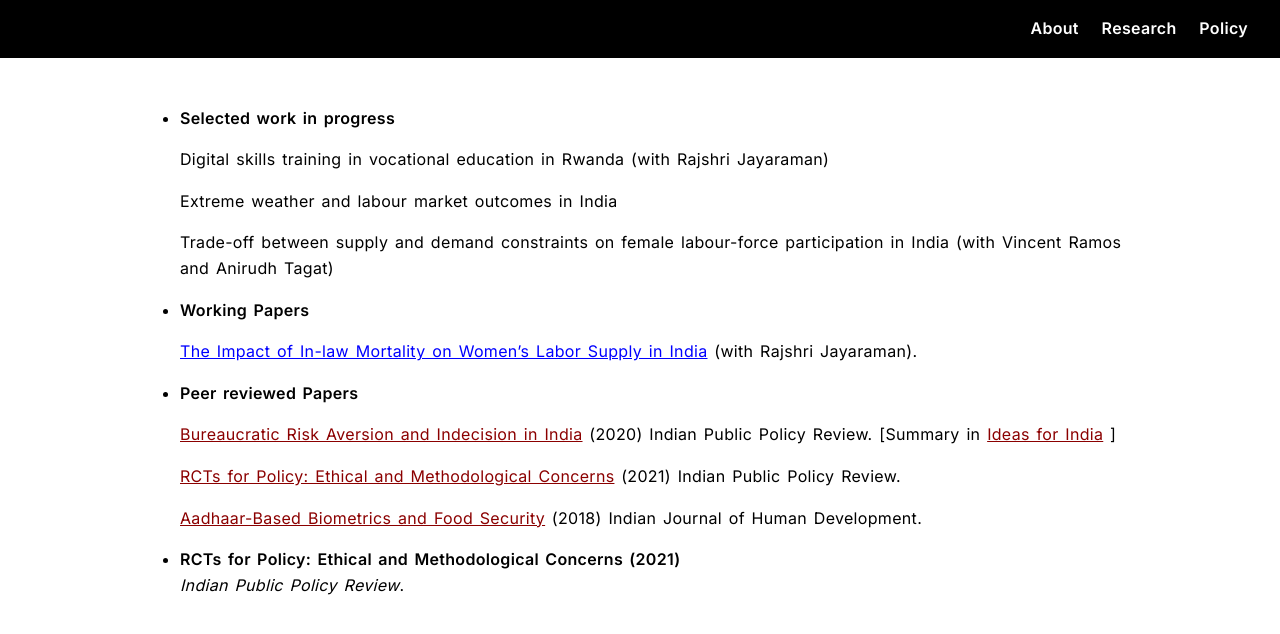
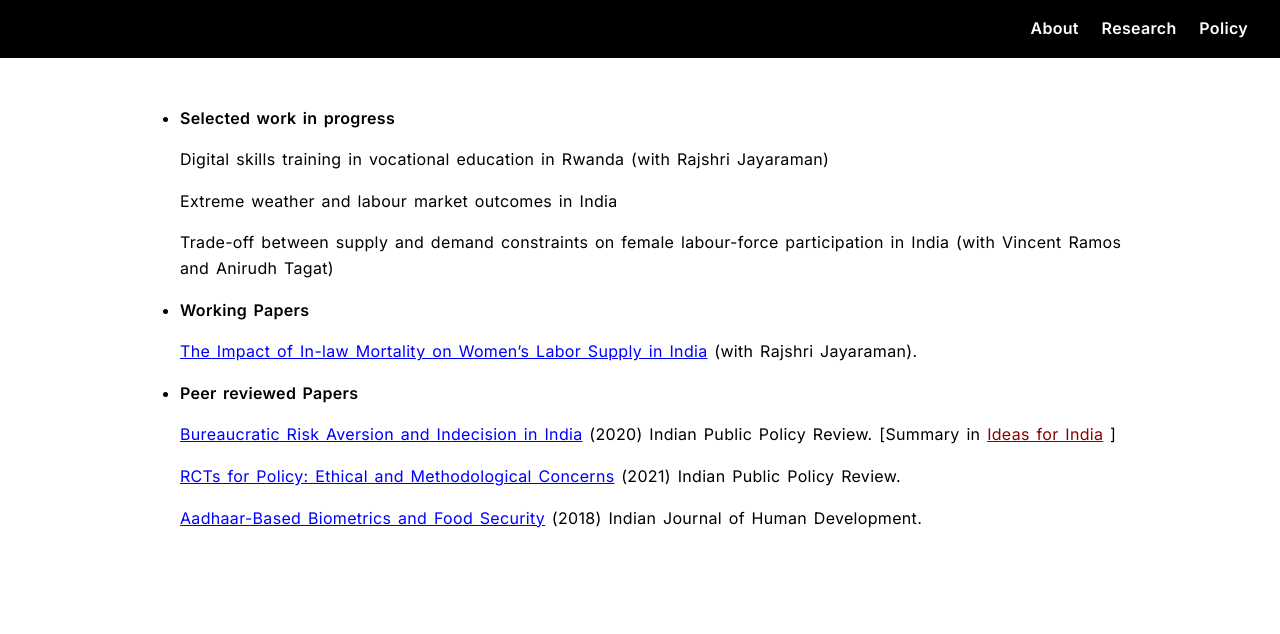
Before and after one commit to snehapmenon/snehapmenon.github.io, a Jekyll site: the page built from research.md, in a window 1280 px wide. Shown: the top 634 px of the page. Built offline with Jekyll 4.4.1, drawn with Linux system fonts in a browser that asks for light colours.

Commit message:
Update research.md

```diff
--- a/research.md
+++ b/research.md
@@ -22,13 +22,9 @@ permalink: /research.html
 - **Peer reviewed Papers**
 
 
-  <a href="https://www.ippr.in/index.php/ippr/article/view/84" style="color: darkred; " target="_blank"  rel="noopener noreferrer" >Bureaucratic Risk Aversion and Indecision in India</a> (2020) Indian Public Policy Review. [Summary in <a href="https://www.ideasforindia.in/topics/miscellany/rcts-for-policymaking-ethical-and-methodological-considerations.html" style="color: darkred; " target="_blank"  rel="noopener noreferrer" >Ideas for India</a> ]
+  <a href="https://www.ippr.in/index.php/ippr/article/view/84" style="color: blue; " target="_blank"  rel="noopener noreferrer" >Bureaucratic Risk Aversion and Indecision in India</a> (2020) Indian Public Policy Review. [Summary in <a href="https://www.ideasforindia.in/topics/miscellany/rcts-for-policymaking-ethical-and-methodological-considerations.html" style="color: darkred; " target="_blank"  rel="noopener noreferrer" >Ideas for India</a> ]
 
-  <a href="https://www.ippr.in/index.php/ippr/article/view/48" style="color: darkred; " target="_blank"  rel="noopener noreferrer" >RCTs for Policy: Ethical and Methodological Concerns</a> (2021) Indian Public Policy Review.
+  <a href="https://www.ippr.in/index.php/ippr/article/view/48" style="color: blue; " target="_blank"  rel="noopener noreferrer" >RCTs for Policy: Ethical and Methodological Concerns</a> (2021) Indian Public Policy Review.
 
 
-  <a href="https://journals.sagepub.com/doi/10.1177/0973703017748384" style="color: darkred; " target="_blank"  rel="noopener noreferrer" >Aadhaar-Based Biometrics and Food Security</a> (2018) Indian Journal of Human Development.
-
-
-- **RCTs for Policy: Ethical and Methodological Concerns (2021)**
-  *Indian Public Policy Review*.
+  <a href="https://journals.sagepub.com/doi/10.1177/0973703017748384" style="color: blue; " target="_blank"  rel="noopener noreferrer" >Aadhaar-Based Biometrics and Food Security</a> (2018) Indian Journal of Human Development.
```
